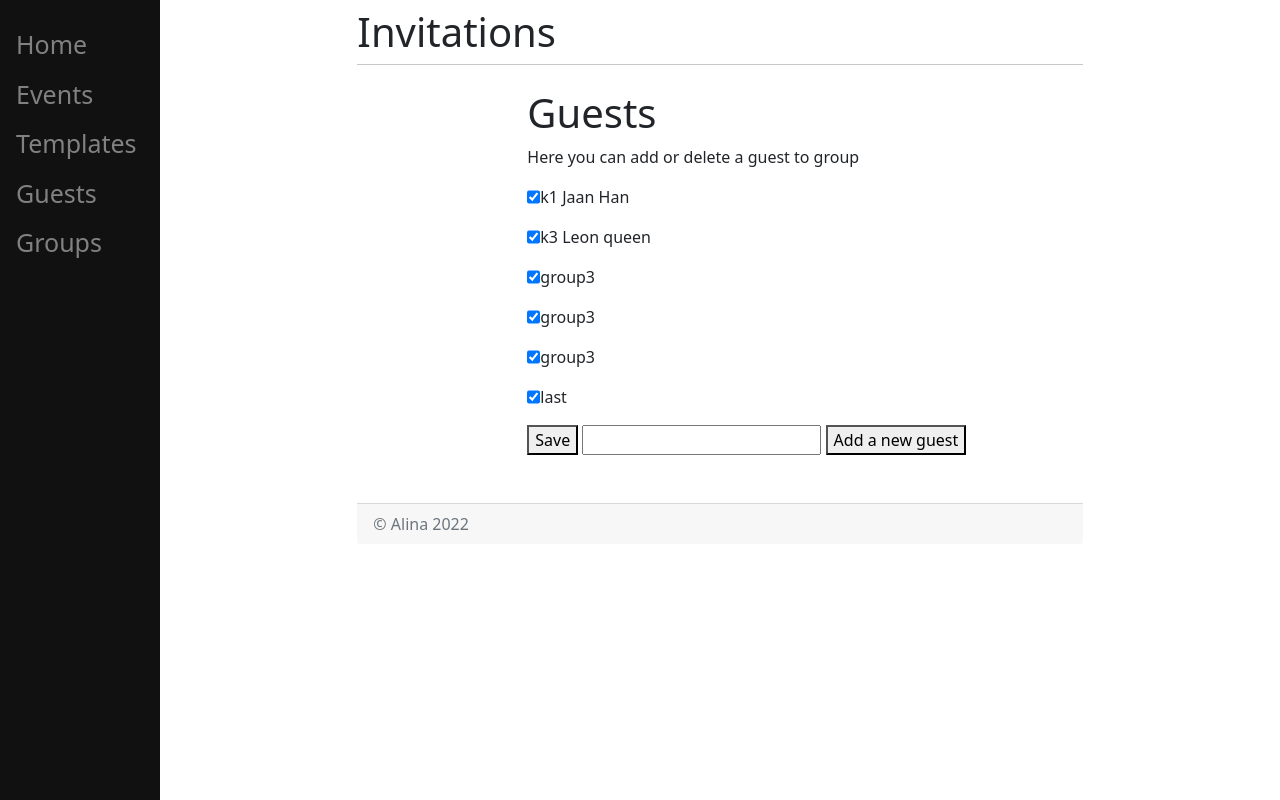
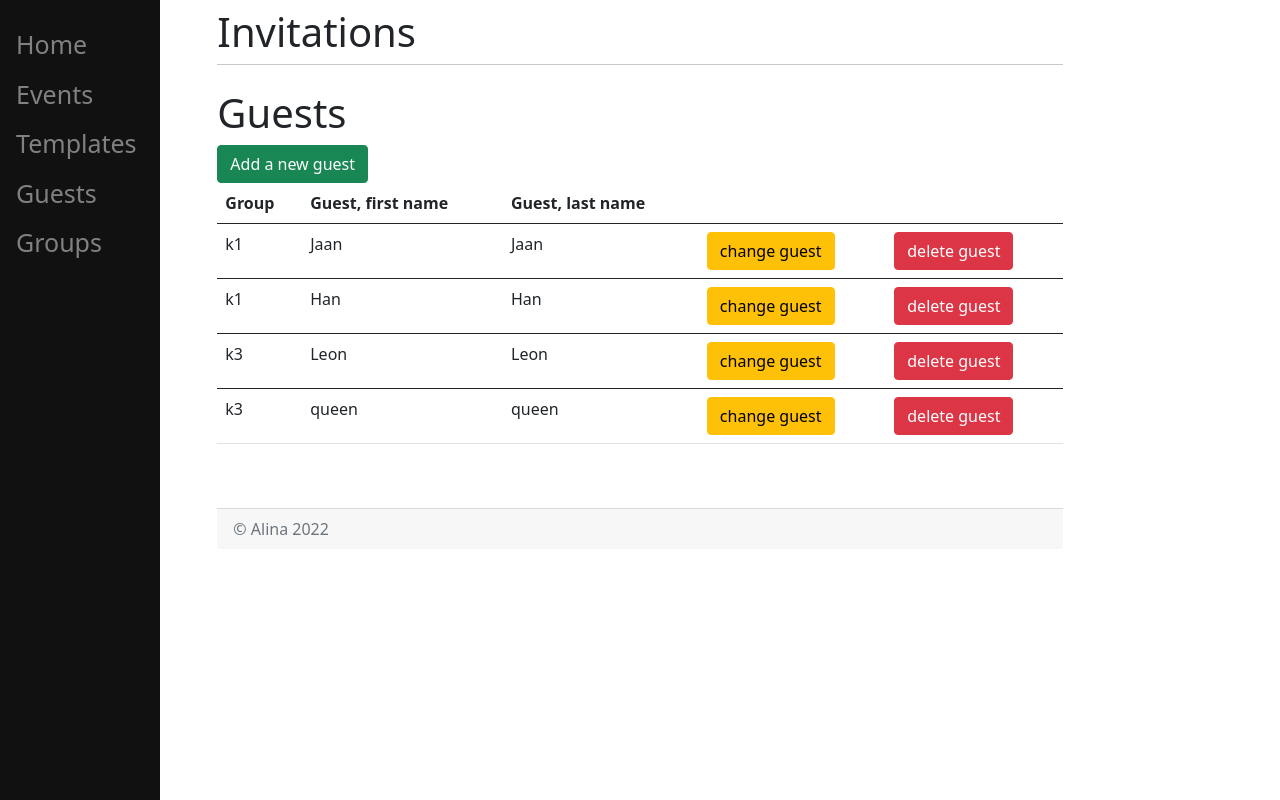
Before and after one commit to alinakonysheva/invitations, a Django app: page /guests/ in a window 1280 px wide. Run offline with Django 4.2, Linux system fonts and the light colour scheme; a user stored in the database is signed in; data comes from the database, SQL or seed files in the repository; both versions use the stored data as it was after the commit; some libraries are stand-ins or nearby versions.

Commit message:
guests: delete add

```diff
--- a/invitations/forms.py
+++ b/invitations/forms.py
@@ -19,3 +19,8 @@ class AddEventForm(forms.Form):
 
 class DeleteForm(forms.Form):
     id = forms.IntegerField(label="id")
+
+
+class AddGuestForm(forms.Form):
+    name = forms.CharField(label="Name", max_length=200)
+    group = forms.ChoiceField(label="Group", choices=tuples_existing_groups)
--- a/invitations/urls.py
+++ b/invitations/urls.py
@@ -12,5 +12,8 @@ urlpatterns = [path(f"<int:id>", views.index, name="index"),
                path(f"events/add/", views.add_event, name="add_event"),
                path(f"events/delete/", views.delete_event, name="delete_event"),
                path(f"groups/delete/", views.delete_group, name="delete_group"),
+               path(f"guests/add/", views.add_guest, name="add_guest"),
+               path(f"guests/change/", views.change_guest, name="change_gues"),
+               path(f"guests/delete/", views.delete_guest, name="delete_guest"),
 
                ]
--- a/invitations/views.py
+++ b/invitations/views.py
@@ -1,7 +1,7 @@
 from django.shortcuts import render, redirect
 from django.http import HttpResponse, HttpResponseRedirect
 from .models import Group, Guest, Event, Template
-from .forms import NewGroupForm, AddEventForm, DeleteForm
+from .forms import NewGroupForm, AddEventForm, DeleteForm, AddGuestForm
 
 
 # Create your views here.
@@ -116,3 +116,42 @@ def templates(response):
 def guests(response):
     groups_ = Group.objects.all()
     return render(response, "invitations/guests.html", {"groups": groups_})
+
+
+def add_guest(response):
+    if response.method == "POST":
+        form = AddGuestForm(response.POST)
+        if form.is_valid():
+            n = form.cleaned_data["name"]
+            g = int(form.cleaned_data["group"])
+            guest = Guest(name=n, group_id=g)
+            guest.save()
+            groups_ = Group.objects.all()
+            return render(response, "invitations/guests.html", {"groups": groups_})
+
+    else:
+        form = AddGuestForm(response.POST)
+        return render(response, "invitations/add_guest.html", {"form": form})
+
+
+def change_guest(response):
+    pass
+
+
+def delete_guest(response):
+    if response.method == "POST":
+        form = DeleteForm(response.POST)
+        if form.is_valid():
+            guest_id = form.cleaned_data["id"]
+            try:
+                guest = Guest.objects.get(id=guest_id)
+                if guest:
+                    guest.delete()
+                    groups_ = Group.objects.all()
+                    return render(response, "invitations/guests.html", {"groups": groups_})
+            except Exception as e:
+                groups_ = Group.objects.all()
+                return render(response, "invitations/guests.html", {"groups": groups_})
+        else:
+            groups_ = Group.objects.all()
+            return render(response, "invitations/guests.html", {"groups": groups_})
--- a/templates/invitations/base.html
+++ b/templates/invitations/base.html
@@ -44,7 +44,7 @@
 </head>
 <body>
 
-<div id="content" class="main">
+
 <div class="row justify-content-center">
     <div class="col-8">
         <h1 class="mt-2">Invitations</h1>
@@ -90,11 +90,11 @@
                 <a href="/guests">Guests</a>
                 <a href="/groups">Groups</a>
             </div>
-                <div id="content" class="main">
+
             <div class="row justify-content-center">
                 {% block content %}
                 {% endblock %}
-                    </div>
+
 
             </div>
 
@@ -111,8 +111,6 @@
     </div>
 
 
-        </div>
-
     <script src="https://cdn.jsdelivr.net/npm/bootstrap@5.0.2/dist/js/bootstrap.bundle.min.js"
             integrity="sha384-MrcW6ZMFYlzcLA8Nl+NtUVF0sA7MsXsP1UyJoMp4YLEuNSfAP+JcXn/tWtIaxVXM"
             crossorigin="anonymous"></script>
--- a/templates/invitations/guests.html
+++ b/templates/invitations/guests.html
@@ -1,31 +1,55 @@
 {% extends 'invitations/home.html' %}
 {% block title %}<title>Guests</title>{% endblock %}
-{% load crispy_forms_tags %}
 {% block content %}
 
     <h1>Guests</h1>
-    <p>Here you can add or delete a guest to group</p>
+    <form action="/guests/add">
+        <button type="submit" class="btn btn-success">Add a new guest</button>
+    </form>
 
     <form method="POST" action="#">
-        {% csrf_token %}
-        {{ form|crispy }}
-        {% if groups %}
+    {% csrf_token %}
+    {% if groups %}
+        <table class="table">
+            <thead>
+            <tr>
+                <th scope="col">Group</th>
+                <th scope="col">Guest, first name</th>
+                <th scope="col">Guest, last name</th>
+                <th scope="col"> </th>
+                <th scope="col"> </th>
+            </tr>
+            </thead>
+            <tbody>
+            {% for group in groups %}
+                {% for guest in  group.guest_set.all %}
+                    <tr>
+                        <td>{{ group.name }}</td>
+                        <td>{{ guest.name }}</td>
+                        <td>{{ guest.name }}</td>
+                        <td>
+                            <form action="/guests/change/" method="post">
+                                {% csrf_token %}
+                                <input type="text" name="id" id="guest_{{ guest.id }}"
+                                       value="{{ guest.id }}" hidden>
+                                <button type="submit" class="btn btn-warning">change guest</button>
+                            </form>
+                        </td>
+                        <td>
+                            <form action="/guests/delete/" method="post">
+                                {% csrf_token %}
+                                <input type="text" name="id" id="guest_{{ guest.id }}"
+                                       value="{{ guest.id }}" hidden>
+                                <button type="submit" class="btn btn-danger">delete guest</button>
+                            </form>
+                        </td>
+                    </tr>
+                    </tbody>
+                {% endfor %}
+            {% endfor %}
+        </table>
+    {% else %}
+        <dev><p> You have no groups </p></dev>
+    {% endif %}
 
-            {% for group in groups %}
-                <div class="input-group mb-3">
-                    <input type="checkbox" value="clicked" name="c{{ group.name }}}}" checked>
-                    {{ group.name }}
-                    {% for guest in  group.guest_set.all %}
-                        {{ guest.name }}
-                    {% endfor %}
-                </div>
-            {% endfor %}
-
-        {% else %}
-            <dev><p> You have no groups and no guests </p></dev>
-        {% endif %}
-        <button type="submit" name="save_guest"> Save</button>
-        <input type="text" name="new">
-        <button type="submit" name="save"> Add a new guest</button>
-    </form>
 {% endblock %}
```
Also changed, not shown: templates/invitations/add_guest.html (added, +16 -0 lines), templates/invitations/change_guest.html (added, +16 -0 lines), db.sqlite3. Lines whose indentation alone changed are shown as unchanged.
